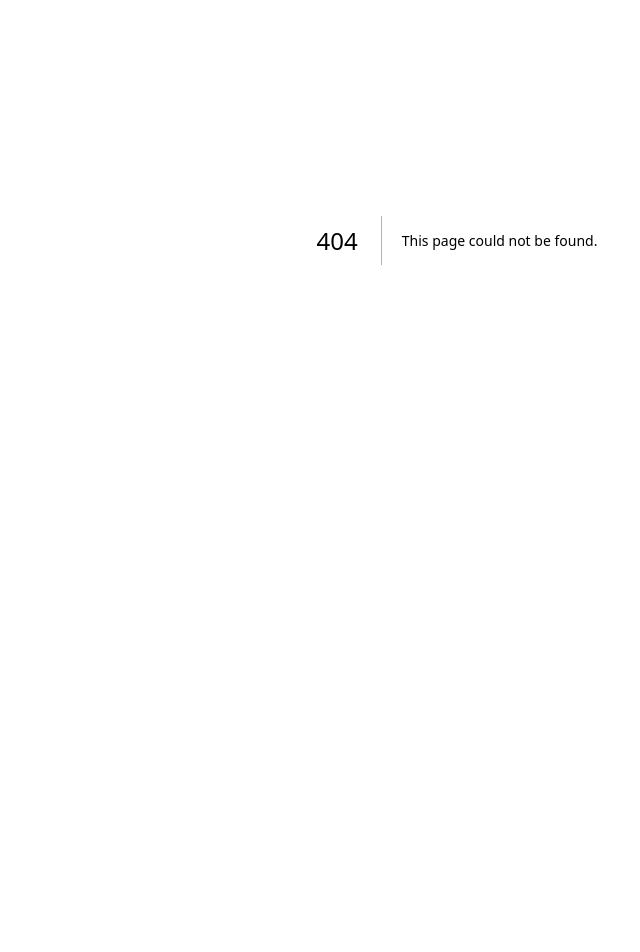
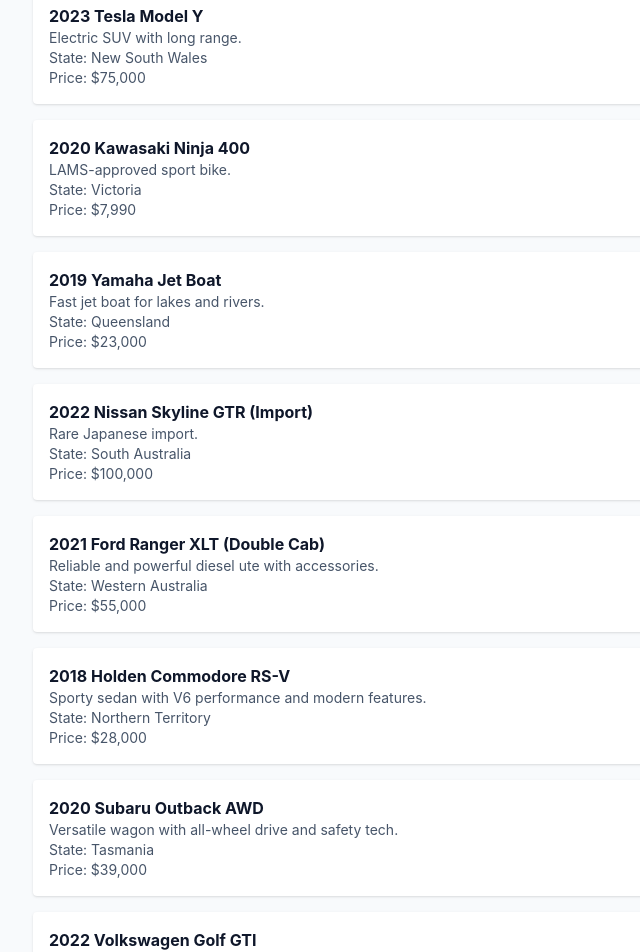
Before and after one commit to Johntie12/flipscout, a Next.js app: page /vehicles in a window 1280 px wide. Before the commit this address had no page. Shown: the part 160-1112 px from the top of the page, without its empty margins (183-823 px from the left). Before the commit the page ends 800 px from the top, so only its background shows below. Built offline with nearby package versions, Linux system fonts and the light colour scheme.

Commit message:
feat: add vehicles page with expanded listings

```diff
--- /dev/null
+++ b/pages/vehicles.tsx
@@ -0,0 +1,115 @@
+import Head from 'next/head';
+
+export default function Vehicles() {
+  const listings = [
+    {
+      id: '1',
+      name: '2023 Tesla Model Y',
+      description: 'Electric SUV with long range.',
+      price: 75000,
+      state: 'New South Wales',
+    },
+    {
+      id: '2',
+      name: '2020 Kawasaki Ninja 400',
+      description: 'LAMS-approved sport bike.',
+      price: 7990,
+      state: 'Victoria',
+    },
+    {
+      id: '3',
+      name: '2019 Yamaha Jet Boat',
+      description: 'Fast jet boat for lakes and rivers.',
+      price: 23000,
+      state: 'Queensland',
+    },
+    {
+      id: '4',
+      name: '2022 Nissan Skyline GTR (Import)',
+      description: 'Rare Japanese import.',
+      price: 100000,
+      state: 'South Australia',
+    },
+    {
+      id: '5',
+      name: '2021 Ford Ranger XLT (Double Cab)',
+      description: 'Reliable and powerful diesel ute with accessories.',
+      price: 55000,
+      state: 'Western Australia',
+    },
+    {
+      id: '6',
+      name: '2018 Holden Commodore RS-V',
+      description: 'Sporty sedan with V6 performance and modern features.',
+      price: 28000,
+      state: 'Northern Territory',
+    },
+    {
+      id: '7',
+      name: '2020 Subaru Outback AWD',
+      description: 'Versatile wagon with all-wheel drive and safety tech.',
+      price: 39000,
+      state: 'Tasmania',
+    },
+    {
+      id: '8',
+      name: '2022 Volkswagen Golf GTI',
+      description: 'Iconic hot hatch with turbocharged performance.',
+      price: 42000,
+      state: 'Australian Capital Territory',
+    },
+    {
+      id: '9',
+      name: '2020 Hyundai Kona Electric',
+      description: 'Compact EV with long range and modern features.',
+      price: 45000,
+      state: 'Queensland',
+    },
+    {
+      id: '10',
+      name: '2019 Toyota Hilux SR5',
+      description: 'Durable pickup truck, perfect for work or play.',
+      price: 47000,
+      state: 'New South Wales',
+    },
+    {
+      id: '11',
+      name: '2020 BMW X3 xDrive30i',
+      description: 'Premium mid-size SUV with luxury features.',
+      price: 65000,
+      state: 'Victoria',
+    },
+    {
+      id: '12',
+      name: '2019 Harley-Davidson Iron 883',
+      description: 'Classic cruiser motorcycle with V-twin power.',
+      price: 15000,
+      state: 'South Australia',
+    },
+  ];
+
+  return (
+    <>
+      <Head>
+        <title>QuokkaDrive - Vehicle Listings</title>
+        <meta name="description" content="Browse available vehicles across Australia" />
+      </Head>
+      <main className="min-h-screen bg-slate-50 text-slate-900">
+        <header className="max-w-4xl mx-auto px-6 py-10">
+          <h1 className="text-3xl font-extrabold mb-2">Vehicles</h1>
+          <p className="text-slate-600">Here are some sample vehicles from around Australia:</p>
+        </header>
+        <section className="max-w-4xl mx-auto px-6">
+          {listings.map((item) => (
+            <div key={item.id} className="bg-white rounded shadow p-4 mb-4">
+              <h3 className="font-bold">{item.name}</h3>
+              <p className="text-sm text-slate-600">{item.description}</p>
+              <p className="text-sm text-slate-600">State: {item.state}</p>
+              <p className="text-sm text-slate-600">Price: ${item.price.toLocaleString()}</p>
+            </div>
+          ))}
+        </section>
+      </main>
+    </>
+  );
+}
```
